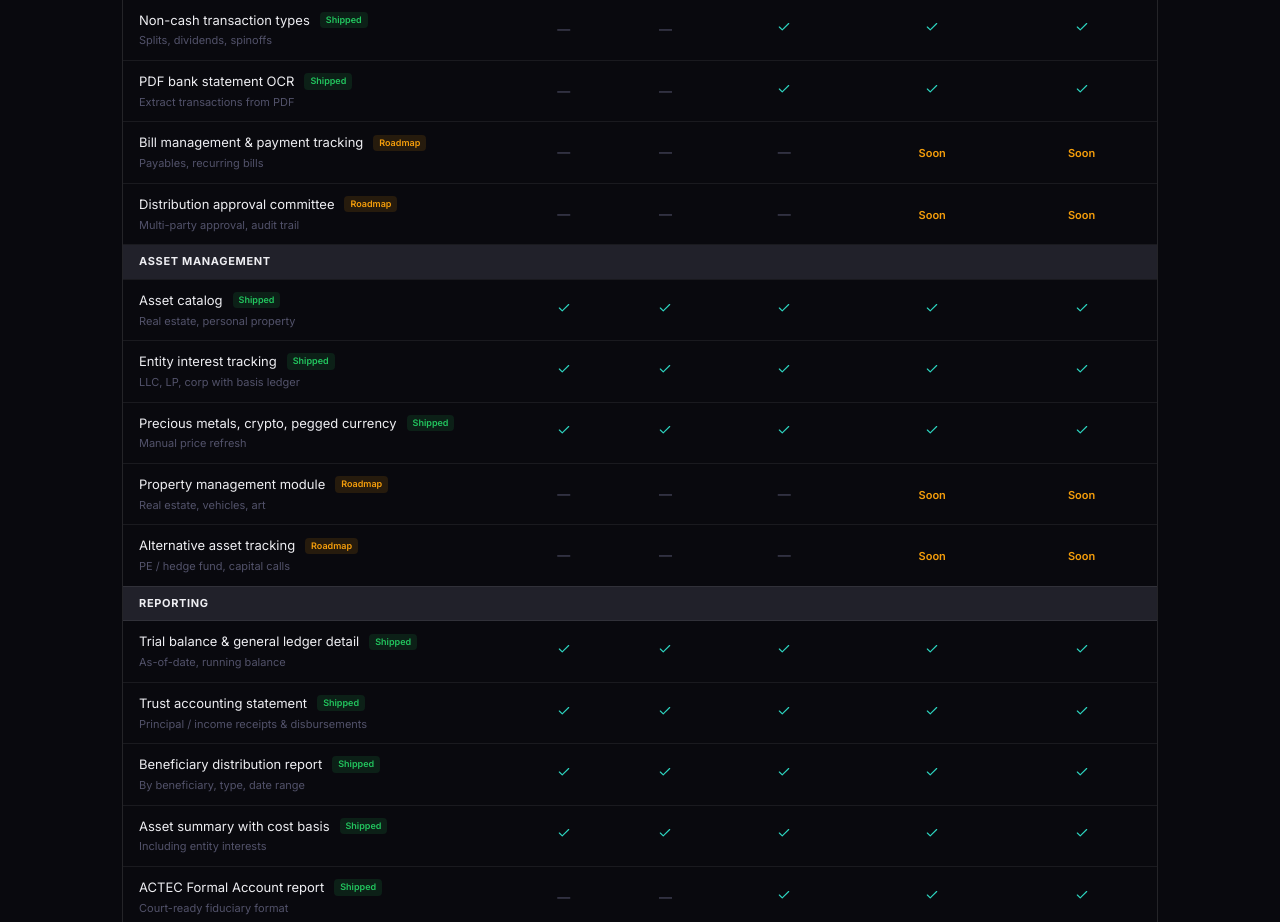
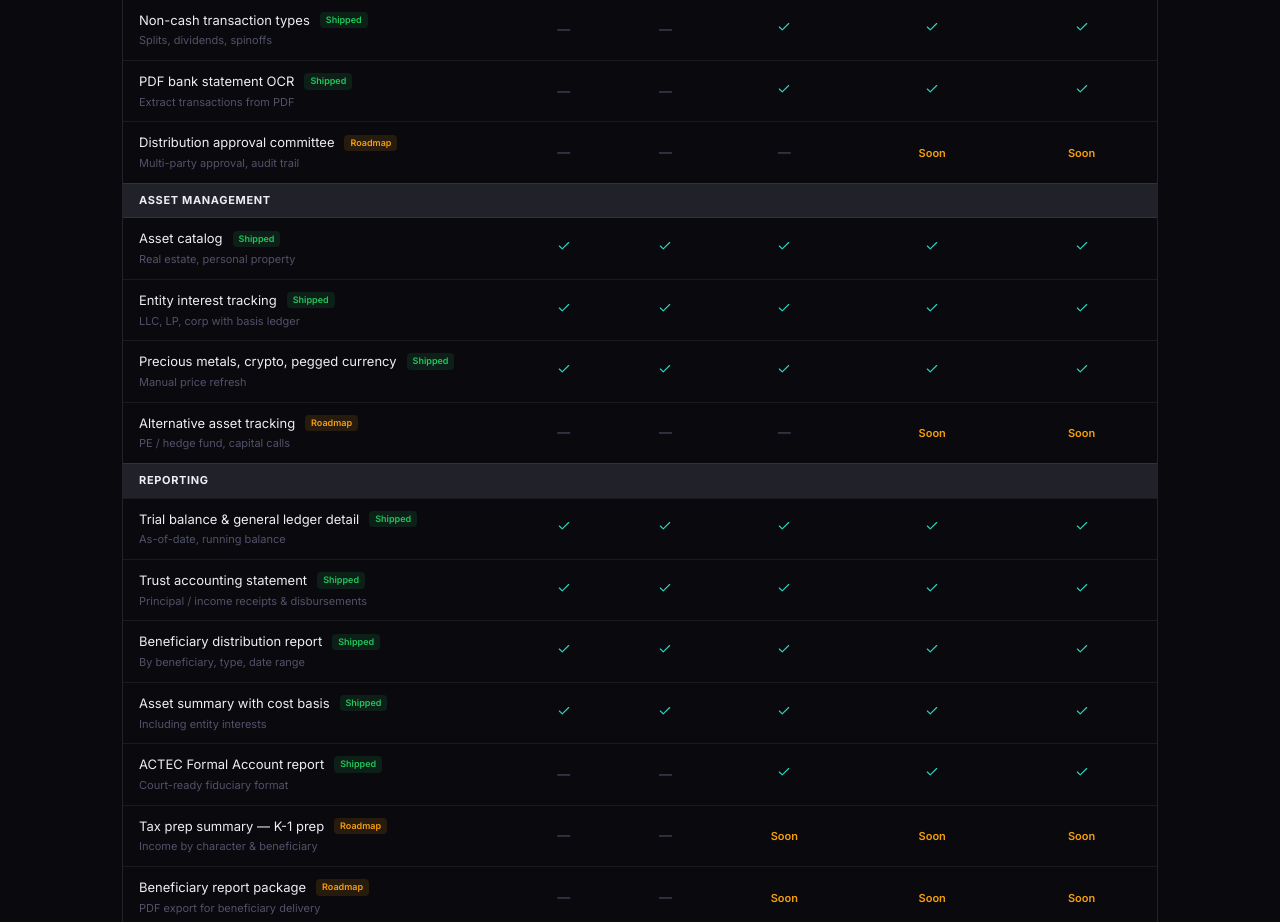
Before and after one commit to apvera-admin/trustarchive, a Next.js app: page /pricing in a window 1280 px wide. Shown: the part 3020-3942 px from the top of the page. Built offline with nearby package versions, Linux system fonts and the light colour scheme.

Commit message:
Update page.js

```diff
--- a/app/pricing/page.js
+++ b/app/pricing/page.js
@@ -147,7 +147,6 @@ const featureGroups = [
       { name: 'Lot-level securities tracking', sub: 'FIFO / LIFO / specific ID', status: 'shipped', ind: N, sol: N, pro: S, pra: S, fo: S },
       { name: 'Non-cash transaction types', sub: 'Splits, dividends, spinoffs', status: 'shipped', ind: N, sol: N, pro: S, pra: S, fo: S },
       { name: 'PDF bank statement OCR', sub: 'Extract transactions from PDF', status: 'shipped', ind: N, sol: N, pro: S, pra: S, fo: S },
-      { name: 'Bill management & payment tracking', sub: 'Payables, recurring bills', status: 'roadmap', ind: N, sol: N, pro: N, pra: R, fo: R },
       { name: 'Distribution approval committee', sub: 'Multi-party approval, audit trail', status: 'roadmap', ind: N, sol: N, pro: N, pra: R, fo: R },
     ],
   },
@@ -157,7 +156,6 @@ const featureGroups = [
       { name: 'Asset catalog', sub: 'Real estate, personal property', status: 'shipped', ind: S, sol: S, pro: S, pra: S, fo: S },
       { name: 'Entity interest tracking', sub: 'LLC, LP, corp with basis ledger', status: 'shipped', ind: S, sol: S, pro: S, pra: S, fo: S },
       { name: 'Precious metals, crypto, pegged currency', sub: 'Manual price refresh', status: 'shipped', ind: S, sol: S, pro: S, pra: S, fo: S },
-      { name: 'Property management module', sub: 'Real estate, vehicles, art', status: 'roadmap', ind: N, sol: N, pro: N, pra: R, fo: R },
       { name: 'Alternative asset tracking', sub: 'PE / hedge fund, capital calls', status: 'roadmap', ind: N, sol: N, pro: N, pra: R, fo: R },
     ],
   },
```
